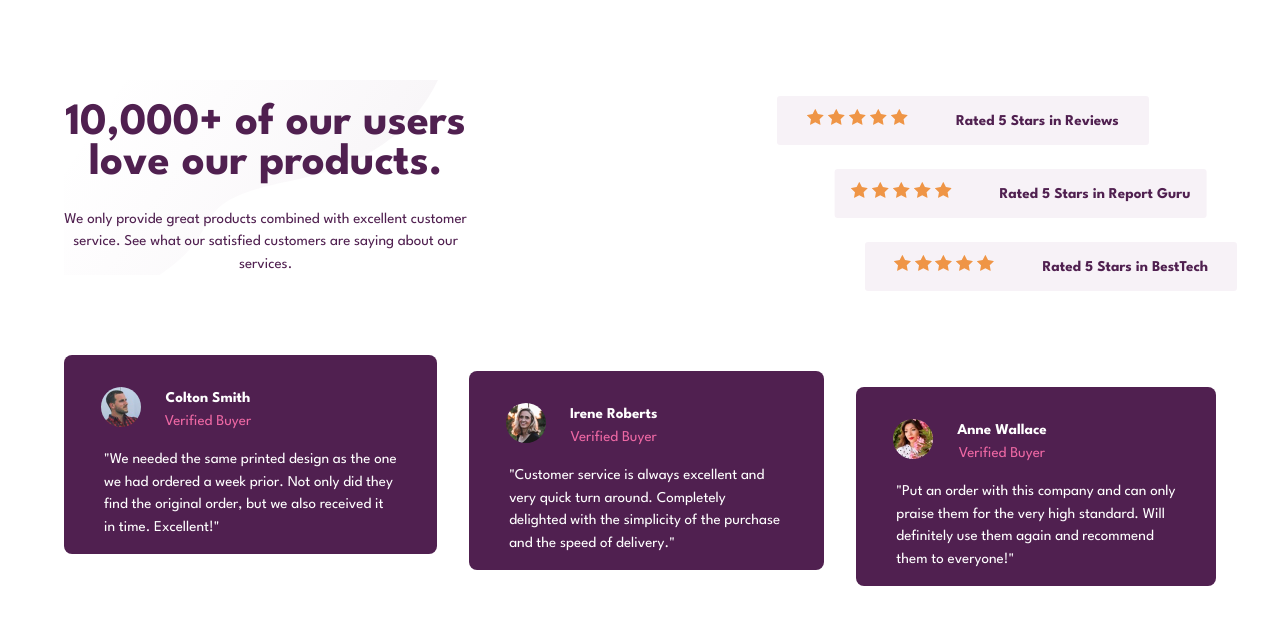
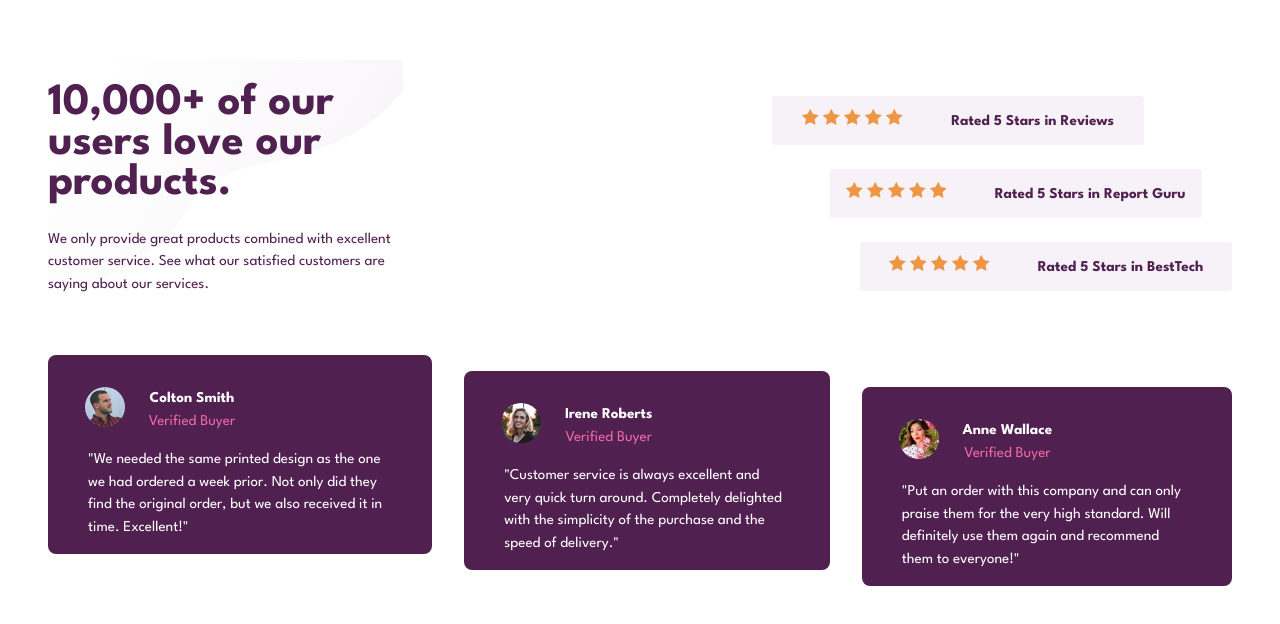
Before and after one commit to sclingan/social-proof-section, a React (Vite) app: page / in a window 1280 px wide. Shown: the top 624 px of the page. Built offline with nearby package versions, Linux system fonts and the light colour scheme.

Commit message:
Fixing tablet and desktop layouts with flex

```diff
--- a/src/App.css
+++ b/src/App.css
@@ -45,7 +45,6 @@ p, h1, h2, h3, h4, h5, h6 {
   TODO:
   check background images
   check font weights
-  fix tablet layout
 */
 body {
   font-family: "League Spartan";
@@ -133,9 +132,9 @@ ul {
   color: hsl(0, 0%, 100%);
 }
 
-@media (min-width: 50rem) {
+@media (min-width: 56.25rem) {
   body {
-    margin-inline: 2rem;
+    margin-inline: 1rem;
   }
   .App {
     display: flex;
@@ -145,10 +144,12 @@ ul {
     justify-content: space-between;
   }
   header {
-    max-width: 35%;
+    max-width: 25.625rem;
+    text-align: left;
+    flex-basis: 30%;
   }
   .rating {
-    margin-inline: 4.2rem;
+    margin-inline: 5.5rem;
     padding-inline: 1rem;
   }
   .rating::before {
--- a/src/App.scss
+++ b/src/App.scss
@@ -15,7 +15,6 @@ $ff: 'League Spartan';
   TODO:
   check background images
   check font weights
-  fix tablet layout
 */
 
 body {
@@ -105,10 +104,10 @@ ul {
 }
 
 // Desktop
-@media (min-width: 50rem) {
+@media (min-width: 56.25rem) {
 
     body {
-        margin-inline: 2rem;
+        margin-inline: 1rem;
     }
 
     .App {
@@ -120,12 +119,13 @@ ul {
     }
 
     header {
-        max-width: 35%;
+        max-width: 25.625rem;
+        text-align: left;
+        flex-basis: 30%;
     }
 
     .rating {
-        // margin-inline: 6rem;
-        margin-inline: 4.2rem;
+        margin-inline: 5.5rem;
         padding-inline: 1rem;
     }
 
```
Also changed, not shown: 1 other file (tests, documents, lock files or other folders).
